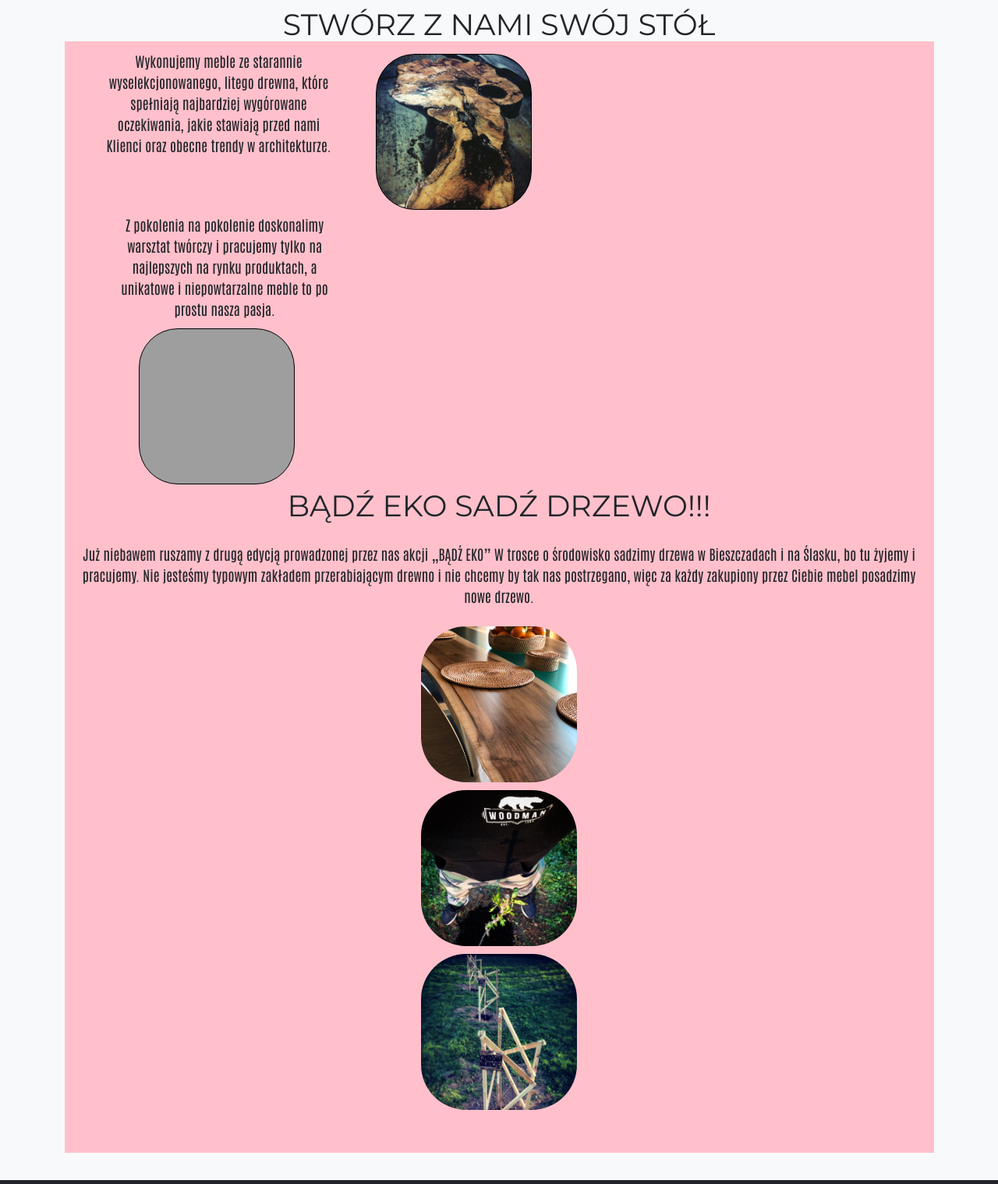
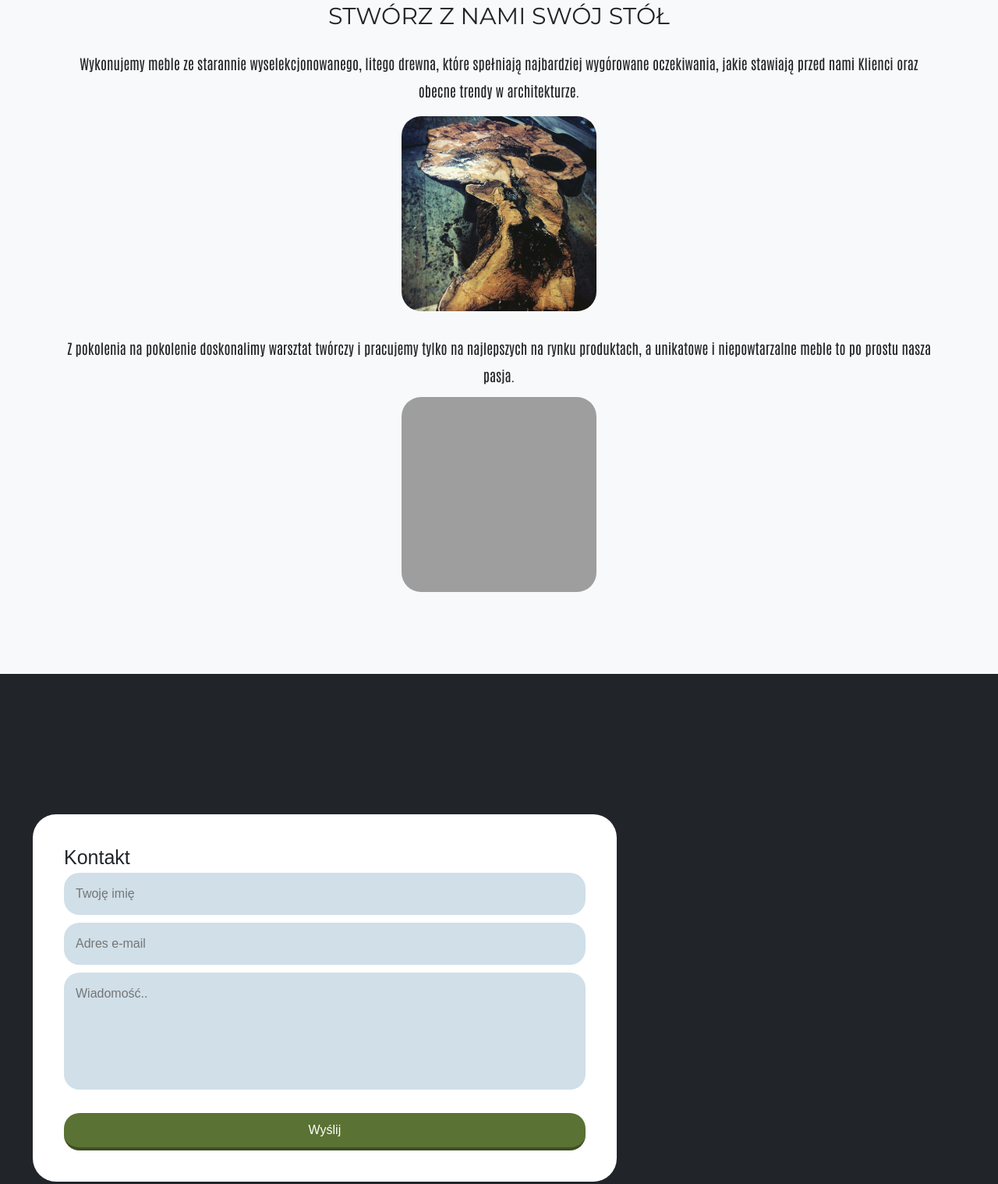
Before and after one commit to Damianbaba/woodmanCraft, a plain HTML site: page index.html in a window 1280 px wide. Shown: the part 914-2432 px from the top of the page at 78% size. Drawn offline with nearby package versions, Linux system fonts and the light colour scheme; grey boxes are pictures that could not be loaded.

Commit message:
form service

```diff
--- a/index.html
+++ b/index.html
@@ -94,9 +94,24 @@
     </header>
     <main>
         <section id="aboutus" class="aboutus bg-light py-5">
+            <h2 class="aboutus-description">Stwórz z nami swój stół</h2>
             <div class="container">
-                <h2 data-aos="fade-up" class="aboutus-description">Stwórz z nami swój stół</h2>
-                <!-- <div class="underline"></div> -->
+                <div class="aboutus-text">
+                    <p data-aos="fade-up" class="text">Wykonujemy meble ze starannie wyselekcjonowanego,
+                        litego drewna, które
+                        spełniają najbardziej wygórowane oczekiwania, jakie stawiają przed nami Klienci oraz obecne
+                        trendy w architekturze.</p>
+                    <div data-aos="fade-up" class="aboutus-imgOne"></div>
+                </div>
+                <div class="aboutus-text">
+                    <p data-aos="fade-up" class="text">Z pokolenia na pokolenie doskonalimy warsztat twórczy i
+                        pracujemy
+                        tylko na najlepszych na rynku
+                        produktach, a unikatowe i niepowtarzalne meble to po prostu nasza pasja.</p>
+                    <div data-aos="fade-up" class="aboutus-imgTwo"></div>
+                </div>
+            </div>
+            <!-- <div class="underline"></div>
                 <div class="row">
                     <p data-aos="fade-up" class="aboutus-card-text">Wykonujemy meble ze starannie wyselekcjonowanego,
                         litego drewna, które
@@ -111,7 +126,6 @@
                             produktach, a unikatowe i niepowtarzalne meble to po prostu nasza pasja.</p>
                     </div>
                     <div data-aos="fade-up" class="aboutus-imgTwo"></div>
-                    <!-- check div aboutus-imgTwo nest -->
                     <div class="aboutus-eco">
                         <h2 class="eco-description">BĄDŹ EKO SADŹ DRZEWO!!!</h2>
                         <div class="underline"></div>
@@ -137,14 +151,14 @@
                                 class="aboutus-eco-imgThree"></div>
                         </div>
                     </div>
-                </div>
-            </div>
-            </div>
+                </div> -->
+
         </section>
         <section id="contactus" class="contactus bg-dark py-5">
+            <div class="container-form">
                 <div data-aos="fade-up" data-aos-anchor-placement="bottom-bottom" data-aos-delay="300"
                     class="form-container">
-                <form action="https://" method="POST" class=" decor">
+                    <form action="https://formsubmit.co/ar@woodmancraft.pl" method="POST" class=" decor">
                         <!-- <div class="form-left-decoration"></div>
                     <div class="form-right-decoration"></div> -->
                         <!-- <div class="circle"></div> -->
@@ -157,8 +171,11 @@
                         </div>
                     </form>
                 </div>
+            </div>
         </section>
     </main>
+
+
     <footer class="bg-dark text-light">
         <p class="py-5 mb-0 text-center">&copy; 2022 Copyright</p>
     </footer>
--- a/sass/style.scss
+++ b/sass/style.scss
@@ -118,151 +118,55 @@ header{
 // main
 
 .aboutus{
-.aboutus-description{
-position: relative;
-top: 6px;
-}
-    p{
-       font-family: 'Montserrat', sans-serif;
+    .container{
+        width: 100%;
+        // background-color: red;
+
+        .aboutus-text{
+            display: flex;
+            flex-direction: column;
+            margin: 25px 0;
+            .text{
+                display: inline-block;
                 text-align: center;
-    }
-
-     h2{
-     font-size: 38px;
-     font-family: 'Montserrat', sans-serif;
-     font-weight: light;
-     }
-
-    .row{
-        margin: 5px;
-        background-color: pink;
-
-     .aboutus-card-text{
-              display: inline-block;
-              position: relative;
-              width: 300px;
-              top: 8px;
-              left: 46px;
                 font-size: 18px;
                 font-family: 'Antonio', sans-serif;
-              margin: 2px;
-              padding: 2px;
+                line-height: 35px;
             }
-
             .aboutus-imgOne{
-              display: inline-block;
-              position: relative;
-              top: 16px;
-              border-radius: 50px;
-              left: 95px;
-              border: solid 1px black;
-              height: 200px;
-              width: 200px;
+                background-image: url(../img/IMG_7477.JPG);
+                width: 250px;
+                height: 250px;
                 background-size: cover;
                 background-repeat: no-repeat;
-              background-image: url(../img/IMG_7477.JPG);
-         }
-
-        .aboutus-card-description{
-                left: 0;
-                position: relative;
-                top: 10px;
-                 font-size: 28px;
-                 font-family: 'Antonio', sans-serif;
+                margin: 5px;
+                display: inline-block;
+                border-radius: 25px;
+                align-self: center;
             }
             .aboutus-imgTwo{
-             position: relative;
-             top: 25px;
-             left: 95px;
-             border-radius: 50px;
-             border: solid 1px black;
-             width: 200px;
-             height: 200px;
+                background-image: url(../img/mobile/mobileMichael.png);
+                width: 250px;
+                height: 250px;
                 background-size: cover;
                 background-repeat: no-repeat;
-             background-image: url(../img/mobile/mobileMichael.png);
+                margin-bottom: 50px;
+                display: inline-block;
+                border-radius: 25px;
+                align-self: center;
             }
         }
-        .aboutus-eco{
-            padding-bottom: 55px;
-            margin-top: 30px;
-            .eco-description{
-                position: relative;
-                top: 0;
-            }
-            .aboutus-title{
-
-                .aboutus-eco-text{
-                position: relative  ;
-                top: 0;
-                margin-top: 80px;
-                text-align: center;
-                margin: 25px 5px;
-                font-size: 18px;
-                font-family: 'Antonio', sans-serif;
-                 }
-            }
-
-            .imageContainer{
-                position: relative;
-                width: 100%;
-                display: flex;
-                flex-direction: column;
-                justify-content: center;
-                align-items: center;
-                gap: 10px;
-
-             .aboutus-eco-imgOne{
-              display: inline-block;
-              background-image: url(../img/LTZH9489.JPG);
-              background-size: cover;
-              border-radius: 58px;
-              background-repeat: no-repeat;
-              height: 200px;
-              width: 200px;
-              }
-
-                .aboutus-eco-imgTwo{
-                 display: inline-block;
-                 background-image: url(../img/ecoOne.jpeg);
-                 background-size: cover;
-                 background-repeat: no-repeat;
-                 height: 200px;
-                 width: 200px;
-                 border-radius: 58px;
-                 }
-
-                 .aboutus-eco-imgThree{
-                     background-image: url(../img/ecothree.jpeg);
-                     width: 200px;
-                     height: 200px;
-                     background-size: cover;
-                     position: relative;
-                     border-radius: 58px;
-                     top: 0;
-                     right: 0;
-                 }
-            }
-         }
-
-             .aboutus-eco-imgThree{
-              display: inline-block;
-              background-image: url(../img/ecothree.jpeg);
-              background-size: contain;
-              background-repeat: no-repeat;
-              height: 200px;
-              width: 200px;
     }
 }
 
 .contactus{
 height: 100vh;
 width: 100%;
-
+.container-form{
 .form-container{
 position: relative;
 top: 150px;
-            width: 100%;
+width: 75%;
 form {
     position: relative;
     left: 42px;
@@ -355,144 +259,133 @@ top: 6px;
       }
    }
 }
+}
 
-// @media(min-width:1600px){
-//     .navbar-expand-md
+// .aboutus{
+
+// .aboutus-description{
+// position: relative;
+// top: 6px;
 // }
-
-//   @media(min-width:768px)  {
-//       .aboutus-card-text{
-//         position: relative;
-//         left: 136px;
+//     p{
+//        font-family: 'Montserrat', sans-serif;
+//        text-align: center;
 //     }
 
-//     .aboutus-imgOne {
-//         position: relative;
-//         left: 154px;
-//         top: 138px;
-//     }
+//      h2{
+//      font-size: 38px;
+//      font-family: 'Montserrat', sans-serif;
+//      font-weight: light;
+//      }
 
-//     .aboutus-card-description{
-//         position: relative;
-//         top: 128px;
-//         left: 143px;
-//         width: 450px;
-//     }
+//     .row{
+//         // margin: 5px;
+//         // background-color: red;
 
-//     .aboutus-imgTwo{
-//         position: relative;
-//         top: 134px;
-//         left: 116px;
-//     }
-  // }
-
-//   @media(min-width: 414px){
-//     body{
-
-//         .underline::before {
-//             width: 30px;
-//             left: -120px;
-//             bottom: 18px;
-//         }
-
-//         .underline::after {
-//             width: 30px;
-//             left: 220px;
-//             bottom: 18px;
-//         }
-
-//         .carousel-item{
-//             height: 90vh;
+//      .aboutus-card-text{
+//               display: inline-block;
+//               position: relative;
+//               width: 300px;
+//               top: 8px;
+//               left: 46px;
+//               font-size: 18px;
+//               font-family: 'Antonio', sans-serif;
+//               margin: 2px;
+//               padding: 2px;
 //          }
-//         #aboutus{
-//             .row{
-//         background-color: pink;
-//          }
-//          h2{
-//         font-size: 2rem;
-//          }
-//         .aboutus-card-text{
-//         font-size: 1.5rem;
-//          line-height: 26px;
-//          text-align: center;
-//          left: 42px;
-//          top: 0;
-//          width: 300px;
-//         }
 
 //         .aboutus-imgOne{
-//         left: 43px;
-//         margin-bottom: 68px;
-//         height: 350px;
-//         width: 300px;
-//         }
+//               display: inline-block;
+//               position: relative;
+//               top: 16px;
+//               border-radius: 50px;
+//               left: 95px;
+//               border: solid 1px black;
+//               height: 200px;
+//               width: 200px;
+//               background-size: cover;
+//               background-repeat: no-repeat;
+//               background-image: url(../img/IMG_7477.JPG);
+//          }
 
 //         .aboutus-card-description{
-//         margin: 25px 0;
-//         top: 0;
-//         left: -50px;
-//         font-size: 1.5rem;
-//         line-height: 30px;
-//         text-align: center;
-//         }
+//                 left: 0;
+//                 position: relative;
+//                 top: 10px;
+//                  font-size: 28px;
+//                  font-family: 'Antonio', sans-serif;
+//          }
+//          .aboutus-imgTwo{
+//              position: relative;
+//              top: 25px;
+//              left: 95px;
+//              border-radius: 50px;
+//              border: solid 1px black;
+//              width: 200px;
+//              height: 200px;
+//              background-size: cover;
+//              background-repeat: no-repeat;
+//              background-image: url(../img/mobile/mobileMichael.png);
+//             }
+//         .aboutus-eco{
+//             padding-bottom: 55px;
+//             margin-top: 30px;
+//             .eco-description{
+//                 position: relative;
+//                 top: 0;
+//             }
+//             .aboutus-title{
 
-//         .aboutus-imgTwo{
-//         top: 0;
-//         left: 55px;
-//         height: 261px;
-//         width: 285px;
-//         }
+//                 .aboutus-eco-text{
+//                 position: relative  ;
+//                 top: 0;
+//                 margin-top: 80px;
+//                 text-align: center;
+//                 margin: 25px 5px;
+//                 font-size: 18px;
+//                 font-family: 'Antonio', sans-serif;
+//                  }
+//             }
 
-//   .aboutus-eco{
-//     margin-top: 25px;
+//             .imageContainer{
+//                 position: relative;
+//                 width: 100%;
+//                 display: flex;
+//                 flex-direction: column;
+//                 justify-content: center;
+//                 align-items: center;
+//                 gap: 10px;
 
-//     .imageContainer{
-//         flex-direction: column;
-//         // background-color: #333;
-//         // height: 100vh;
-//         gap: 15px;
-//         justify-content: none;
+//              .aboutus-eco-imgOne{
+//               display: inline-block;
+//               background-image: url(../img/LTZH9489.JPG);
+//               background-size: cover;
+//               border-radius: 58px;
+//               background-repeat: no-repeat;
+//               height: 200px;
+//               width: 200px;
+//               }
 
-//         .aboutus-eco-imgOne{
-//             width: 250px;
-//             margin: 0 auto;
-//             background-image: url(../img/mobile/LTZH9489_640x853.png);
-//             border-radius: 25px;
-//         }
-//         .aboutus-eco-imgTwo{
-//             width: 250px;
-//             margin: 0 auto;
-//             background-image: url(../img/mobile/ecoOneResized.png);
-//             border-radius: 25px;
-//         }
-//         .aboutus-eco-imgThree{
-//             background-size: cover;
-//             background-image: url(../img/mobile/ecothree.jpeg);
-//             border-radius: 25px;
-//             width: 250px;
-//             margin: 0 auto;
-//         }
-//     }
-//   }
-//             .aboutus-eco-text{
-//              width: 300px;
-//              font-size: 1.5rem;
-//              line-height: 30px;
-//              left: 44px;
+//                 .aboutus-eco-imgTwo{
+//                  display: inline-block;
+//                  background-image: url(../img/ecoOne.jpeg);
+//                  background-size: cover;
+//                  background-repeat: no-repeat;
+//                  height: 200px;
+//                  width: 200px;
+//                  border-radius: 58px;
+//                  }
+
+//                  .aboutus-eco-imgThree{
+//                      background-image: url(../img/ecothree.jpeg);
+//                      width: 200px;
+//                      height: 200px;
+//                      background-size: cover;
+//                      position: relative;
+//                      border-radius: 58px;
+//                      top: 0;
+//                      right: 0;
+//                  }
 //             }
-//         }
-//     }
+//      }    }
 // }
-
-// @media(min-width:1024px){
-//     body{
-//     .aboutus-imgOne{
-//         position: relative;
-//     left: 220px;
-//     }
-// }
-//     .row{
-//         display:inline-block;
-//         flex: none;
-//     }
-//     }
```
Also changed, not shown: css/style.css, 2 other files. Lines whose indentation alone changed are shown as unchanged.
